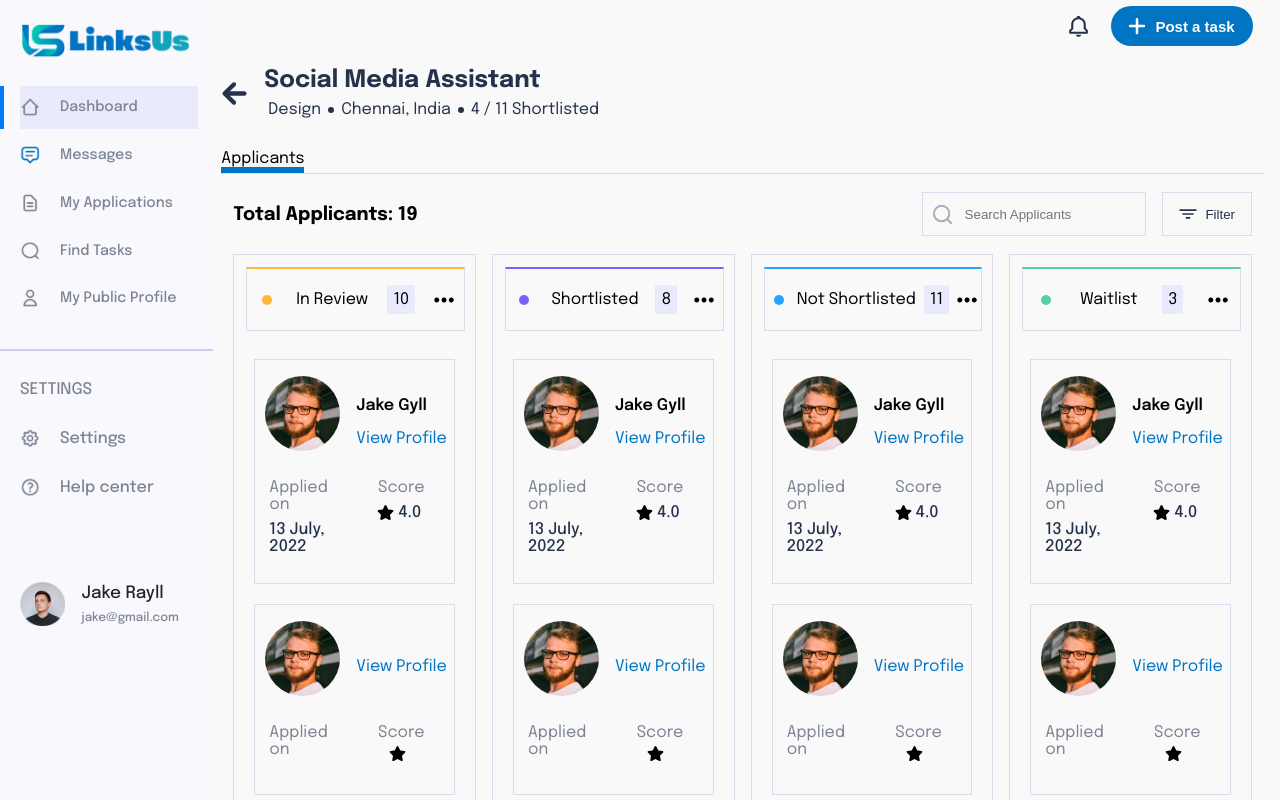
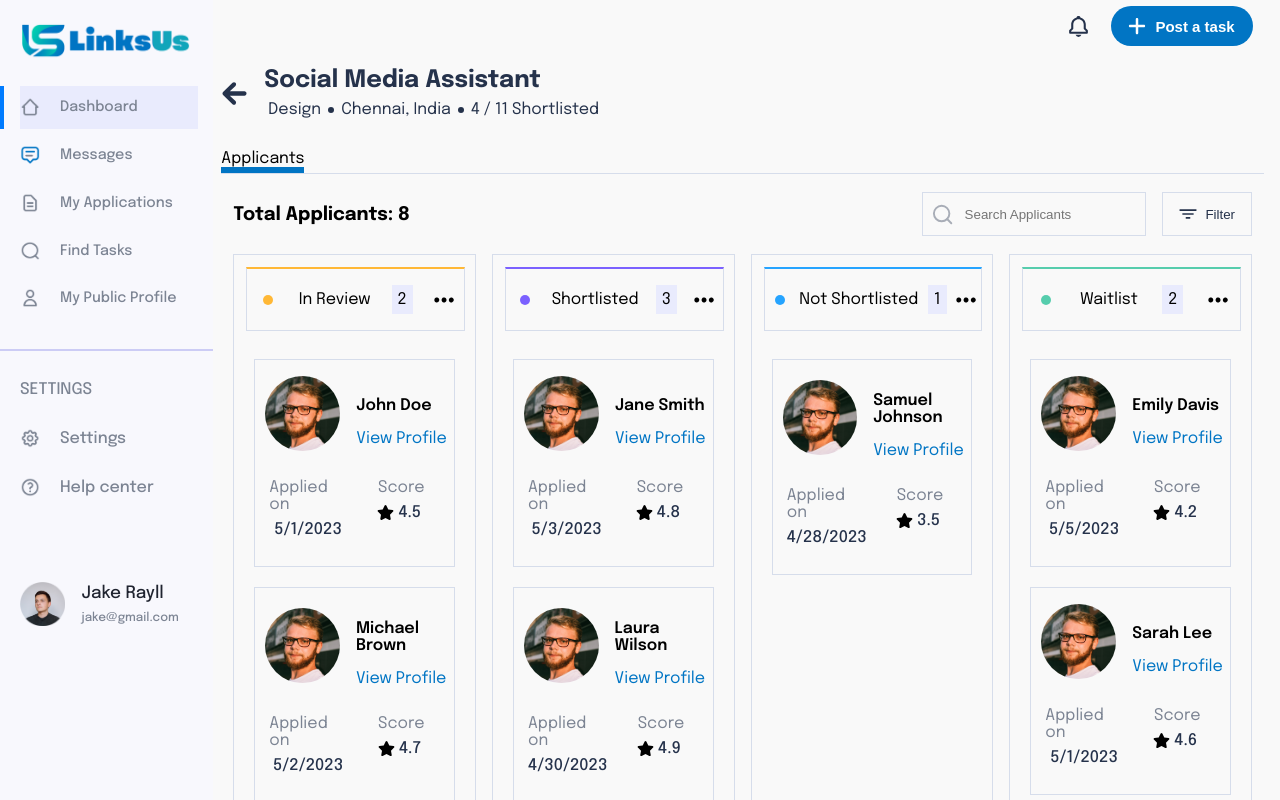
Before and after one commit to codewiths15/Linksus-site, a React (Create React App) app: page / in a window 1280 px wide. Built offline with nearby package versions, Linux system fonts and the light colour scheme; no server answers.

Commit message:
Applicant Listing Done

```diff
--- a/src/components/Company/About/About.js
+++ b/src/components/Company/About/About.js
@@ -8,9 +8,9 @@ import Contact from './Contact';
 
 const About = () => {
   return (
-    <div className='container'>
+    <div className='ab-container'>
         <Navigation />
-      <div className='mainContent'>
+      <div className='ab-main-content'>
         <TopNavigation />
         <CompanyOverview />
         <CompanyProfile />
--- a/src/components/Company/About/CompanyProfile.js
+++ b/src/components/Company/About/CompanyProfile.js
@@ -9,7 +9,7 @@ const CompanyProfile = () => {
     <div className='compProfileContainer'>
       <div className='profileContainer'>
             <div className='profileTextContainer'>
-                <div className='titleBar'>
+                <div className='cp-titleBar'>
                   <h2>Company Profile</h2>
                       <button className="editBtn" onClick={()=>{}}>
                           <TbEdit size={20} color='#0175C4' />
@@ -20,7 +20,7 @@ const CompanyProfile = () => {
                 </p>
               </div>
             <div className='techStack'>
-              <div className='titleBar'>
+              <div className='cp-titleBar'>
                 <h2>Tech Stack</h2>
                 <div>
                     <button className="editBtn" onClick={()=>{}}>
--- a/src/components/Company/About/Contact.js
+++ b/src/components/Company/About/Contact.js
@@ -11,7 +11,7 @@ import { FaPlus } from "react-icons/fa6";
 const Contact = () => {
   return (
     <div className='contact'>
-        <div className='titleBar'>
+        <div className='ct-titleBar'>
             <h2>Contact</h2>
             <div>
                 <button className="editBtn" onClick={()=>{}}>
--- a/src/components/Company/Applicants/ApplicantProfile.js
+++ b/src/components/Company/Applicants/ApplicantProfile.js
@@ -6,7 +6,7 @@ const ApplicantProfile = ({pfp, name, profileLink, appliedOn, score}) => {
   return (
     <div className='ap-container'>
       <div className='ap-top-container'>
-        <img alt="profile" src='/sample_user.png' className='user-pfp'/>
+        <img alt="profile" src='/sample_user.png' className='user-pfp'/>  {/*change to profile link of user instead of dummy*/}
         <div>
             <p style={{fontWeight: '600'}}>{name}</p>
             <a href={profileLink} style={{color: "#0175C4"}}>
--- a/src/components/Company/Applicants/ApplicantsList.js
+++ b/src/components/Company/Applicants/ApplicantsList.js
@@ -1,25 +1,32 @@
-import React from 'react'
-import "./../../../styles/Company/Applicants/ApplicantsList.css"
+import React from 'react';
+import "./../../../styles/Company/Applicants/ApplicantsList.css";
 import { GoDotFill } from "react-icons/go";
 import { SlOptions } from "react-icons/sl";
 import ApplicantProfile from './ApplicantProfile';
 
-const ApplicantsList = ({ title, accentColor, shortlisted }) => {
+const ApplicantsList = ({ title, accentColor, applicants }) => {
   return (
     <div className='al-container'>
-        <div className='al-title-container'
-        style={{borderTopWidth: 2, borderTopColor: `${accentColor}`}}>
-            <GoDotFill size={20} color={accentColor}/>
-            <p>{title}</p>
-            <p className='al-p-highlight'>{shortlisted}</p>
-            <SlOptions size={20}/>
-        </div>
-        <div className='al-content-container'>
-            <ApplicantProfile name={"Jake Gyll"} profileLink={"www.jakeglyll.com"} appliedOn={"13 July, 2022"} score={"4.0"}/>
-            <ApplicantProfile />
-        </div>
+      <div className='al-title-container' style={{ borderTopWidth: 2, borderTopColor: `${accentColor}` }}>
+        <GoDotFill size={20} color={accentColor} />
+        <p>{title}</p>
+        <p className='al-p-highlight'>{applicants.length}</p>
+        <SlOptions size={20} />
+      </div>
+      <div className='al-content-container'>
+        {applicants.map((applicant, index) => (
+          <ApplicantProfile
+            key={index}
+            name={applicant.name}
+            profileLink={applicant.profileLink}
+            appliedOn={new Date(applicant.appliedOn).toLocaleDateString()}
+            score={applicant.score.toString()}
+            profileImageLink={applicant.profileImageLink}
+          />
+        ))}
+      </div>
     </div>
-  )
-}
+  );
+};
 
-export default ApplicantsList
+export default ApplicantsList;
--- a/src/components/Company/Applicants/ApplicantsView.js
+++ b/src/components/Company/Applicants/ApplicantsView.js
@@ -1,11 +1,11 @@
-import React, { useState } from 'react'
-import "./../../../styles/Company/Applicants/ApplicantsView.css"
+import React, { useState } from 'react';
+import "./../../../styles/Company/Applicants/ApplicantsView.css";
 import { FiSearch } from "react-icons/fi";
 import { IoFilterSharp } from "react-icons/io5";
 import ApplicantsList from './ApplicantsList';
+import FakeData from "./../fakeData.json";
 
 const ApplicantsView = () => {
-
   const [searchApplicant, setSearchApplicant] = useState("");
 
   return (
@@ -14,7 +14,7 @@ const ApplicantsView = () => {
       <div>
         <div>
           <div className='av-inner-container-1'>
-                    <h3>Total Applicants: 19</h3>
+            <h3>Total Applicants: {FakeData.length}</h3>
             <div className='av-inner-container-2'>
               <div className='av-search-bar'>
                 <FiSearch size={25} color='#A8ADB7'/>
@@ -22,7 +22,7 @@ const ApplicantsView = () => {
                   className='av-search-bar-input'
                   placeholder='Search Applicants'
                   value={searchApplicant}
-                            onChange={(e)=>{setSearchApplicant(e.target.value)}}
+                  onChange={(e) => setSearchApplicant(e.target.value)}
                 />
               </div>
               <button className='av-filter-btn'>
@@ -32,17 +32,29 @@ const ApplicantsView = () => {
             </div>
           </div>
           <div className='av-table'>
-                    <ApplicantsList title="In Review" accentColor="#FFB836" shortlisted="10"/>
-                    <ApplicantsList title="Shortlisted" accentColor="#7B61FF" shortlisted="8"/>
-                    <ApplicantsList title="Not Shortlisted" accentColor="#26A4FF" shortlisted="11"/>
-                    <ApplicantsList title="Waitlist" accentColor="#56CDAD" shortlisted="3"/>
+            <ApplicantsList
+            title="In Review"
+            accentColor="#FFB836"
+            applicants={FakeData.filter(applicant => applicant.category === "In review")}/>
+            <ApplicantsList
+            title="Shortlisted"
+            accentColor="#7B61FF"
+            applicants={FakeData.filter(applicant => applicant.category === "Shortlisted")}/>
+            <ApplicantsList
+            title="Not Shortlisted"
+            accentColor="#26A4FF"
+            applicants={FakeData.filter(applicant => applicant.category === "Not Shortlisted")}/>
+            <ApplicantsList
+            title="Waitlist"
+            accentColor="#56CDAD"
+            applicants={FakeData.filter(applicant => applicant.category === "Waitlist")}/>
           </div>
         </div>
         <div>
         </div>
       </div>
     </div>
-  )
+  );
 }
 
-export default ApplicantsView
+export default ApplicantsView;
--- /dev/null
+++ b/src/components/Company/fakeData.json
@@ -0,0 +1,66 @@
+[
+    {
+        "name": "John Doe",
+        "profileLink": "https://www.example.com/johndoe",
+        "appliedOn": "2023-05-01",
+        "score": 4.5,
+        "category": "In review",
+        "profileImageLink": "https://www.example.com/images/johndoe.jpg"
+    },
+    {
+        "name": "Jane Smith",
+        "profileLink": "https://www.example.com/janesmith",
+        "appliedOn": "2023-05-03",
+        "score": 4.8,
+        "category": "Shortlisted",
+        "profileImageLink": "https://www.example.com/images/janesmith.jpg"
+    },
+    {
+        "name": "Samuel Johnson",
+        "profileLink": "https://www.example.com/samueljohnson",
+        "appliedOn": "2023-04-28",
+        "score": 3.5,
+        "category": "Not Shortlisted",
+        "profileImageLink": "https://www.example.com/images/samueljohnson.jpg"
+    },
+    {
+        "name": "Emily Davis",
+        "profileLink": "https://www.example.com/emilydavis",
+        "appliedOn": "2023-05-05",
+        "score": 4.2,
+        "category": "Waitlist",
+        "profileImageLink": "https://www.example.com/images/emilydavis.jpg"
+    },
+    {
+        "name": "Michael Brown",
+        "profileLink": "https://www.example.com/michaelbrown",
+        "appliedOn": "2023-05-02",
+        "score": 4.7,
+        "category": "In review",
+        "profileImageLink": "https://www.example.com/images/michaelbrown.jpg"
+    },
+    {
+        "name": "Laura Wilson",
+        "profileLink": "https://www.example.com/laurawilson",
+        "appliedOn": "2023-04-30",
+        "score": 4.9,
+        "category": "Shortlisted",
+        "profileImageLink": "https://www.example.com/images/laurawilson.jpg"
+    },
+    {
+        "name": "David Martinez",
+        "profileLink": "https://www.example.com/davidmartinez",
+        "appliedOn": "2023-05-04",
+        "score": 3.8,
+        "category": "Shortlisted",
+        "profileImageLink": "https://www.example.com/images/davidmartinez.jpg"
+    },
+    {
+        "name": "Sarah Lee",
+        "profileLink": "https://www.example.com/sarahlee",
+        "appliedOn": "2023-05-01",
+        "score": 4.6,
+        "category": "Waitlist",
+        "profileImageLink": "https://www.example.com/images/sarahlee.jpg"
+    }
+]
--- a/src/styles/Company/About/About.css
+++ b/src/styles/Company/About/About.css
@@ -1,11 +1,11 @@
 @media (orientation: landscape) and (min-width: 768px){
-  .container {
+  .ab-container {
     display: flex;
     flex-direction: row;
     height: 100vh;
   }
 
-  .mainContent {
+  .ab-main-content {
     display: flex;
     flex-direction: column;
     width: 100%;
--- a/src/styles/Company/About/CompanyOverview.css
+++ b/src/styles/Company/About/CompanyOverview.css
@@ -17,8 +17,8 @@
   }
 
   .companyLogo {
-    width: 100px;
-    height: 100px;
+    width: 125px;
+    height: 125px;
     margin-right: 20px;
   }
 
@@ -85,11 +85,9 @@
   }
 
   .editBtnAbsolute {
-    position: absolute;
     background-color: #fff;
     border: solid #D6DDEB 1px;
-    padding: 3px;
-    margin: 0px 4px;
-
+    margin: 0px 0px 0px 8px;
+    padding: 4px;
   }
 }
--- a/src/styles/Company/About/CompanyProfile.css
+++ b/src/styles/Company/About/CompanyProfile.css
@@ -43,7 +43,7 @@
         text-decoration: none;
       }
 
-    .titleBar{
+    .cp-titleBar{
     display: flex;
     justify-content: space-between;
     align-items: center;
--- a/src/styles/Company/About/Contact.css
+++ b/src/styles/Company/About/Contact.css
@@ -8,7 +8,7 @@
       box-shadow: 0 2px 4px rgba(0, 0, 0, 0.1);
     }
 
-  .titleBar{
+  .ct-titleBar{
     display: flex;
     justify-content: space-between;
     align-items: center;
--- a/src/styles/Company/Applicants/ApplicantsView.css
+++ b/src/styles/Company/Applicants/ApplicantsView.css
@@ -3,6 +3,7 @@
         /* border: solid black 1px; */
         padding: 16px 8px;
         margin-right: 8px;
+        margin-bottom: 36px;
     }
 
     .av-inner-container-1 {
```
Lines whose indentation alone changed are shown as unchanged.
